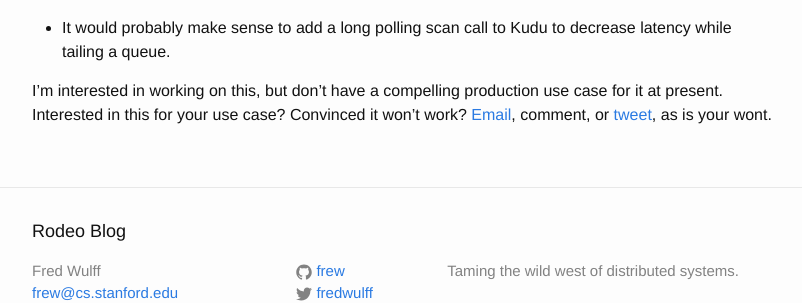
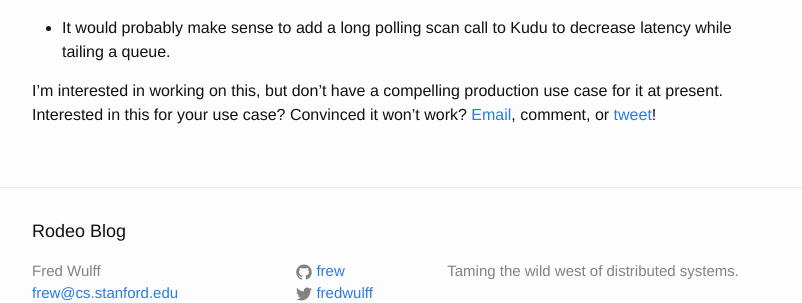
Before and after one commit to frew/frew.github.io, a Jekyll site: the page built from _posts/2016-01-24-kudu-as-a-more-flexible-kafka.markdown, in a window 1280 px wide and 900 px high, scrolled down 5264 px. Shown: the part 535-838 px from the top of the window, without its empty margins (238-1040 px from the left). Built offline with Jekyll 4.4.1, drawn with Linux system fonts in a browser that asks for light colours; comment, search, counter and statistics services are not loaded.

Commit message:
Make last paragraph boring because people hate fun

```diff
--- a/_posts/2016-01-24-kudu-as-a-more-flexible-kafka.markdown
+++ b/_posts/2016-01-24-kudu-as-a-more-flexible-kafka.markdown
@@ -132,4 +132,4 @@ Beyond that, there's some support work that needs to be done before this is some
 
 * It would probably make sense to add a long polling scan call to Kudu to decrease latency while tailing a queue.
 
-I'm interested in working on this, but don't have a compelling production use case for it at present. Interested in this for your use case? Convinced it won't work? [Email](mailto:frew@cs.stanford.edu), comment, or [tweet](https://twitter.com/fredwulff), as is your wont.
+I'm interested in working on this, but don't have a compelling production use case for it at present. Interested in this for your use case? Convinced it won't work? [Email](mailto:frew@cs.stanford.edu), comment, or [tweet](https://twitter.com/fredwulff)!
```
